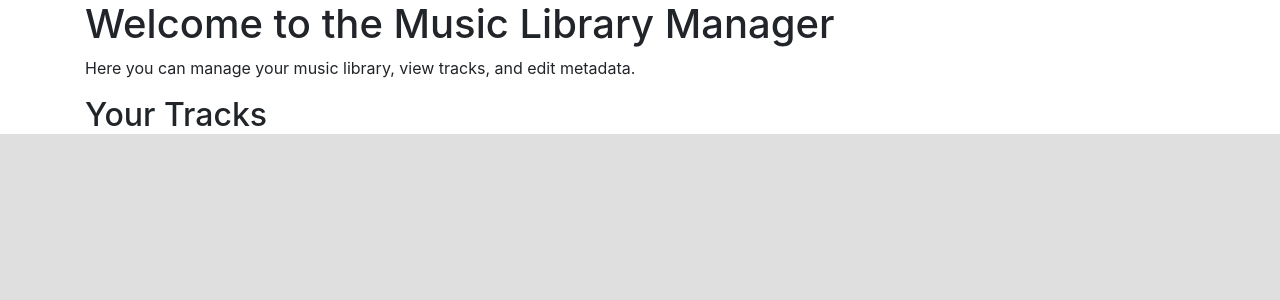
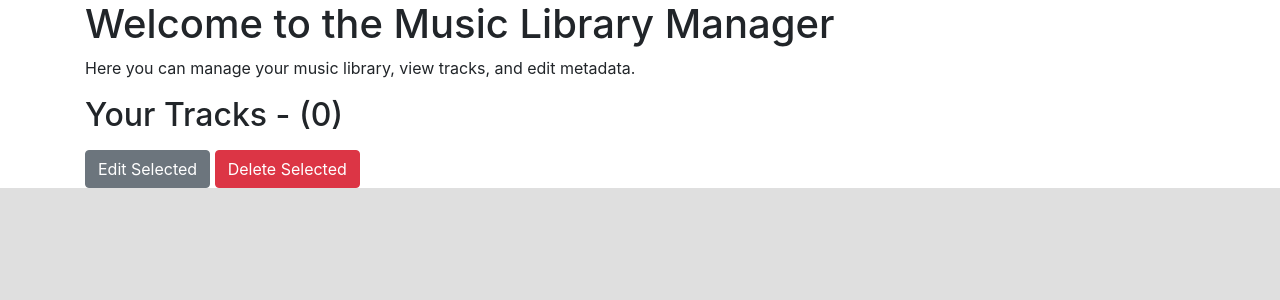
Before and after one commit to CATT-CODE/music-library-manager, a Flask app: page / in a window 1280 px wide. Shown: the part 56-356 px from the top of the page. Run offline with Flask 3, Linux system fonts and the light colour scheme; parts of the project's set-up code (start-up, migrations or seed data) failed here and were passed over; some libraries are stand-ins or nearby versions.

Commit message:
Bulk action route - bulk delete functionality

```diff
--- a/app/templates/index.html
+++ b/app/templates/index.html
@@ -6,18 +6,22 @@
     Here you can manage your music library, view tracks, and edit metadata.
 </p>
 
-<h2>Your Tracks</h2>
+<h2>Your Tracks - ({{tracks|length}})</h2>
+
+<form action="{{ url_for('bulk_action') }}" method="post">
     <ul>
         {% for track in tracks %}
-
             <li>
                 <input type="checkbox" name="selected_tracks" value="{{ track.id }}">
                 <span>{{ track.title }} - {{ track.artist.name }} - {{ track.genre }}</span>
                 <a href="{{ url_for('edit_metadata', track_id=track.id) }}" class="btn btn-secondary">Edit Track</a>
-        <form action="{{ url_for('delete_track', track_id=track.id) }}" method="post" class="d-inline">
-            <button type="submit" class="btn btn-danger">Delete Track</button>
-        </form>
+
             </li>
         {% endfor %}
     </ul>
+    <p></p>
+    <input type="submit" name="action" value="Edit Selected" class="btn btn-secondary">
+    <input type="submit" name="action" value="Delete Selected" class="btn btn-danger">
+</form>
+
 {% endblock %}
--- a/app/views.py
+++ b/app/views.py
@@ -151,3 +151,31 @@ def delete_track(track_id):
     db.session.commit()
     flash('Track deleted successfully!', 'success')
     return redirect(url_for('index'))
+
+
+@app.route('/bulk_action', methods=['POST'])
+@login_required
+def bulk_action():
+
+
+    selected_tracks = request.form.getlist('selected_tracks')
+    action = request.form.get('action')
+    print(action)
+
+    tracks = Track.query.filter(Track.id.in_(selected_tracks)).all()
+
+    if action == "Bulk Delete":
+        for track in tracks:
+            if track.user_id != current_user.id:
+                flash('You do not have permission to delete tracks.', 'danger')
+                return redirect(url_for('index'))
+            db.session.delete(track)
+        db.session.commit()
+        flash(f'{len(tracks)} tracks deleted successfully!', 'success')
+        return redirect(url_for('index'))
+
+    elif action == "Bulk Edit":
+        return render_template('bulk_edit.html', tracks=tracks)
+
+    else:
+        return redirect(url_for('index'))
```
Also changed, not shown: app/templates/bulk_edit.html (added). Lines whose indentation alone changed are shown as unchanged.
